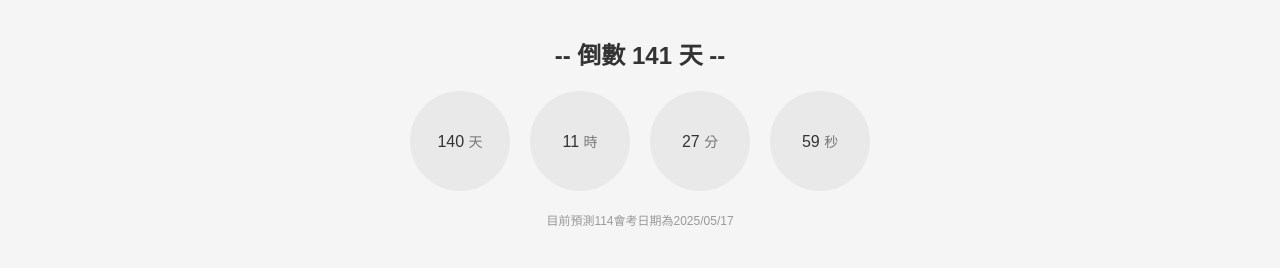
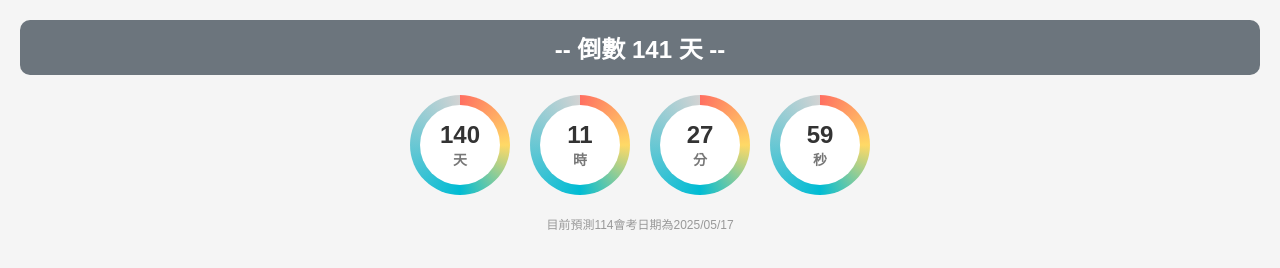
Before and after one commit to icecandy-bot/-, a plain HTML site: page index.html in a window 1280 px wide. Drawn offline with Linux system fonts and the light colour scheme.

Commit message:
Update styles.css

```diff
--- a/styles.css
+++ b/styles.css
@@ -1,3 +1,4 @@
+/* 基本樣式 */
 body {
   font-family: Arial, sans-serif;
   text-align: center;
@@ -11,9 +12,18 @@ body {
   padding: 20px;
 }
 
+/* 標題框樣式 */
+.title-box {
+  background-color: #6c757d;
+  color: white;
+  padding: 10px;
+  margin-bottom: 20px;
+  border-radius: 10px;
+}
+
 h1 {
   font-size: 24px;
-  margin-bottom: 20px;
+  margin: 0;
 }
 
 .countdown {
@@ -23,37 +33,54 @@ h1 {
   margin-bottom: 20px;
 }
 
+/* 圓形倒數樣式 */
 .circle {
   position: relative;
   width: 100px;
   height: 100px;
-  border-radius: 50%;
-  background-color: #e9e9e9;
-  display: flex;
-  align-items: center;
-  justify-content: center;
 }
 
-.circle::before {
-  content: "";
+.progress {
   position: absolute;
-  width: 90px;
-  height: 90px;
-  background: conic-gradient(#00aaff 0% 25%, #e9e9e9 25% 100%);
+  width: 100%;
+  height: 100%;
   border-radius: 50%;
-  z-index: -1;
+  background: conic-gradient(
+    #ff6f61 0%,     /* 預設紅色 */
+    #ffd966 25%,    /* 黃色進度 */
+    #00bcd4 50%,    /* 藍色進度 */
+    #d3d3d3 100%    /* 灰色未完成部分 */
+  );
+  z-index: 1;
 }
 
-.number {
+.inner-text {
+  position: absolute;
+  width: 80px;
+  height: 80px;
+  background-color: white;
+  border-radius: 50%;
+  top: 50%;
+  left: 50%;
+  transform: translate(-50%, -50%);
+  display: flex;
+  flex-direction: column;
+  justify-content: center;
+  align-items: center;
+  z-index: 2;
+}
+
+.inner-text .label {
+  font-size: 14px;
+  color: #777;
+}
+
+.inner-text span {
   font-size: 24px;
   font-weight: bold;
 }
 
-.label {
-  font-size: 14px;
-  color: #777;
-}
-
+/* 底部文字樣式 */
 .footer {
   font-size: 12px;
   color: #999;
```
